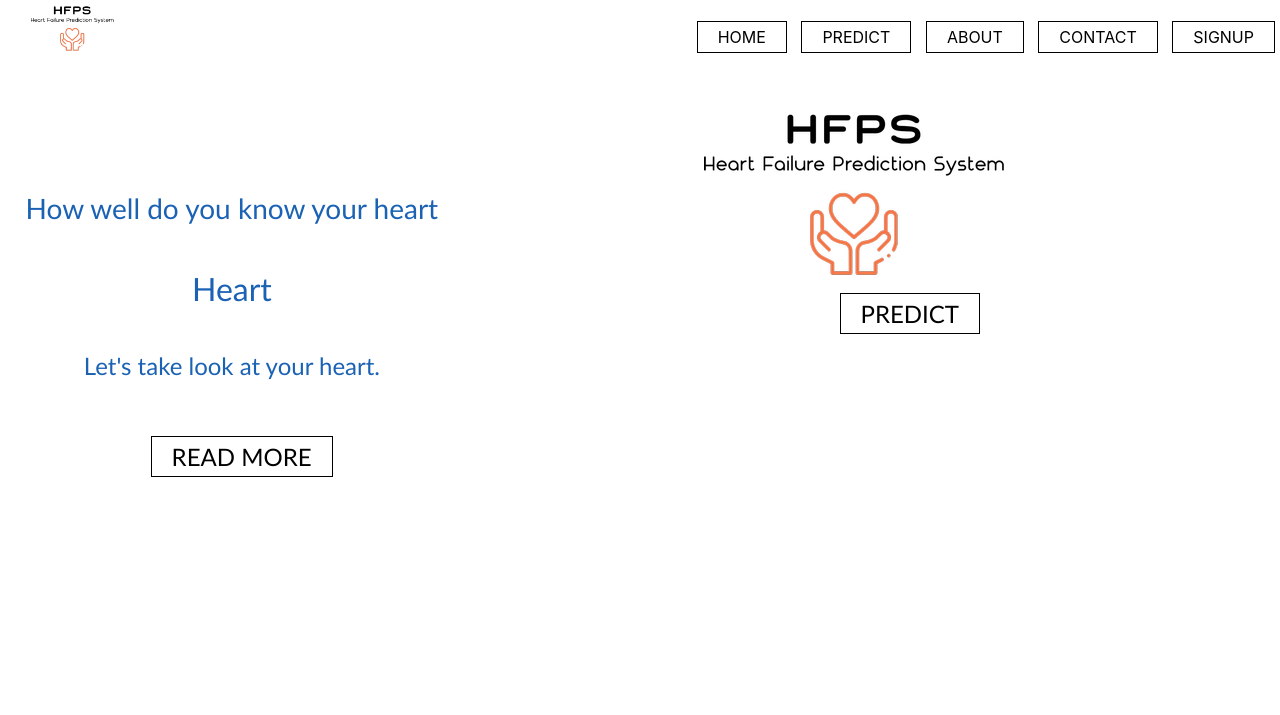
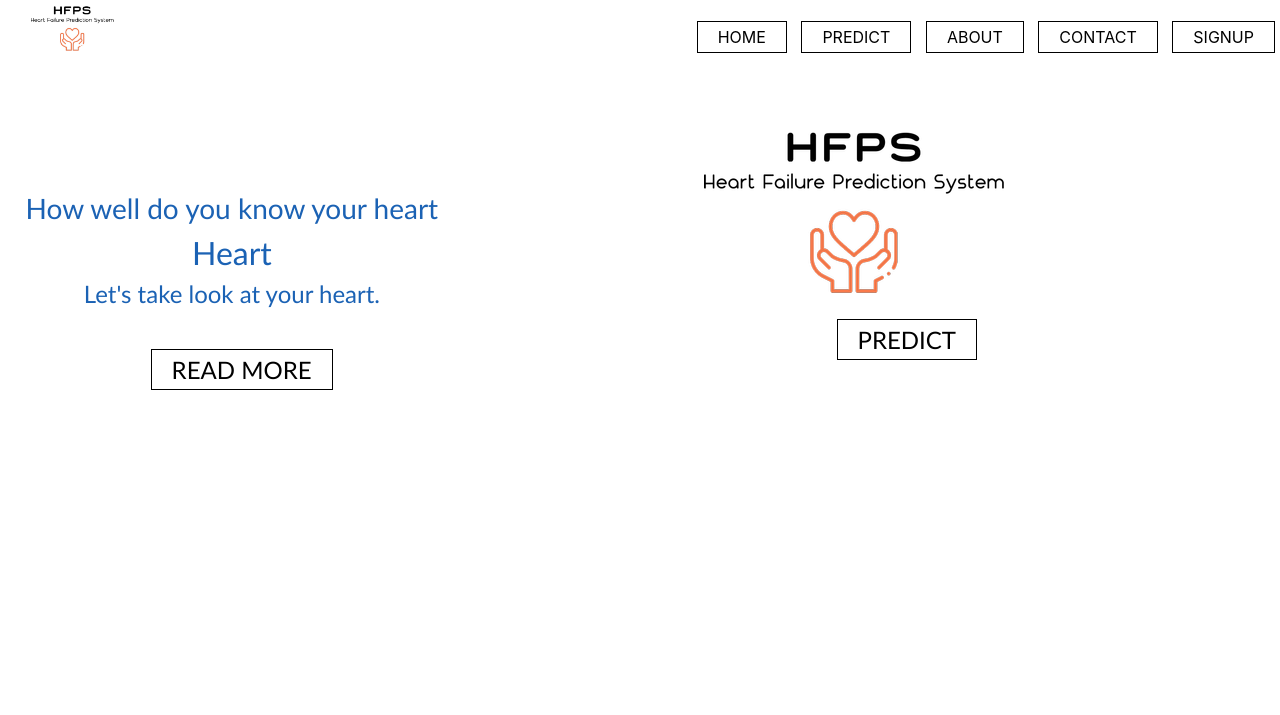
Before and after one commit to yasho191/Heart_Failure_Prediction, a Flask app: page / in a window 1280 px wide. Shown: the top 715 px of the page. Run offline with Flask 2, Linux system fonts and the light colour scheme; parts of the project's set-up code (start-up, migrations or seed data) failed here and were passed over; some libraries are stand-ins or nearby versions.

Commit message:
css changes

```diff
--- a/Flask/templates/Home.html
+++ b/Flask/templates/Home.html
@@ -82,7 +82,7 @@
                 margin: 20px;
                 margin-left: 2%;
                 float: left;
-                height: 300px;
+                height: 500px;
 
             }
 
@@ -95,7 +95,7 @@
                 margin: 20px;
                 margin-left: 50%;
                 margin-top: 20px;
-                height: 300px;
+                height: 500px;
 
             }
 
@@ -141,7 +141,7 @@
 
             .sub-container-1{
                 position: absolute;
-                margin-top: 15%;
+		margin-top: 15%;
                 font-size: 1.5rem;
                 font-family: 'Gill Sans', 'Gill Sans MT', Calibri, 'Trebuchet MS', sans-serif;
                 color: rgb(27, 98, 180);
@@ -175,15 +175,13 @@
         <div class='container-1'>
             <div class="sub-container-1">
                 <h3>How well do you know your heart</h3>
-                <br>
                 <h2>Heart</h1>
-                <br>
                 <h4>Let's take look at your heart.</h4>
-                    <ul style="float: left;list-style-type: none;margin-top: 50px; margin-left: 120px;"><li class="active" style="display: inline; padding: 5px;"><a href="#KnowYourHeart"  style="text-decoration: none;color: rgb(0, 0, 0);padding: 5px 20px;border: 1px solid rgb(0, 0, 0);transition: 0.6s ease;"  >READ MORE</a></li></ul>
+                    <ul style="float: left;list-style-type: none;margin-top: 35px; margin-left: 120px;"><li class="active" style="display: inline; padding: 5px;"><a href="#KnowYourHeart"  style="text-decoration: none;color: rgb(0, 0, 0);padding: 5px 20px;border: 1px solid rgb(0, 0, 0);transition: 0.6s ease;"  >READ MORE</a></li></ul>
             </div>
             <div class="sub-container-2">
-                <img src="static/images/HFPS.png" alt="" style="margin-top: 45px; margin-left: 35%;">
-                <ul style="float: right;list-style-type: none;margin-top: 20px; margin-right: 295px;"><li class="active" style="display: inline; padding: 5px;"><a href="/signin"  style="text-decoration: none;color: rgb(0, 0, 0);padding: 5px 20px;border: 1px solid rgb(0, 0, 0);transition: 0.6s ease;"  >PREDICT</a></li></ul>
+                <img src="static/images/HFPS.png" alt="" style="margin-top: 63px; margin-left: 35%;">
+                <ul style="float: right;list-style-type: none;margin-top: 28px; margin-right: 298px;"><li class="active" style="display: inline; padding: 5px;"><a href="/signin"  style="text-decoration: none;color: rgb(0, 0, 0);padding: 5px 20px;border: 1px solid rgb(0, 0, 0);transition: 0.6s ease;"  >PREDICT</a></li></ul>
             </div>
         </div>
     </header>
@@ -193,7 +191,7 @@
             <br>
             <div id = "HeartImg" style="flex-basis: 40%;">
                 <p>
-                    <img src = "static/images/Human Heart.jpg" id = "HeartDiagram" width = 50% height= 600px>
+                    <img src = "static/images/Human Heart.jpg" id = "HeartDiagram" width = 50% height= 900px>
                     <h2 id = "StructureOfHeart" ALIGN = "center"><font >Structure of the Heart</font></h2>
                     <p style= "font-family: Helvetica; font-size: 18px; margin-left: 54%;">
                         The human heart is a four-chambered muscular organ, shaped and sized roughly like a man's closed fist
@@ -262,7 +260,7 @@
         <br><br>
         <hr>
         <div id = "KeepYourHeartHealthy" class = "Body">
-            <img src="static/images/Signs 2.jpg" id = "HeartAttack" height="600" width = 50% style="margin-left: 2%; float: right;">
+            <img src="static/images/Signs 2.jpg" id = "HeartAttack" height="950" width = 50% style="margin-left: 2%; float: right;">
             <h2 ALIGN = "left" id = "HeartAttackHeading"><font >Heart Attacks</font></h1>
 
             <p style= "font-family: Helvetica; font-size: 18px; margin-right: 50%; margin-left: 25px;">
```
